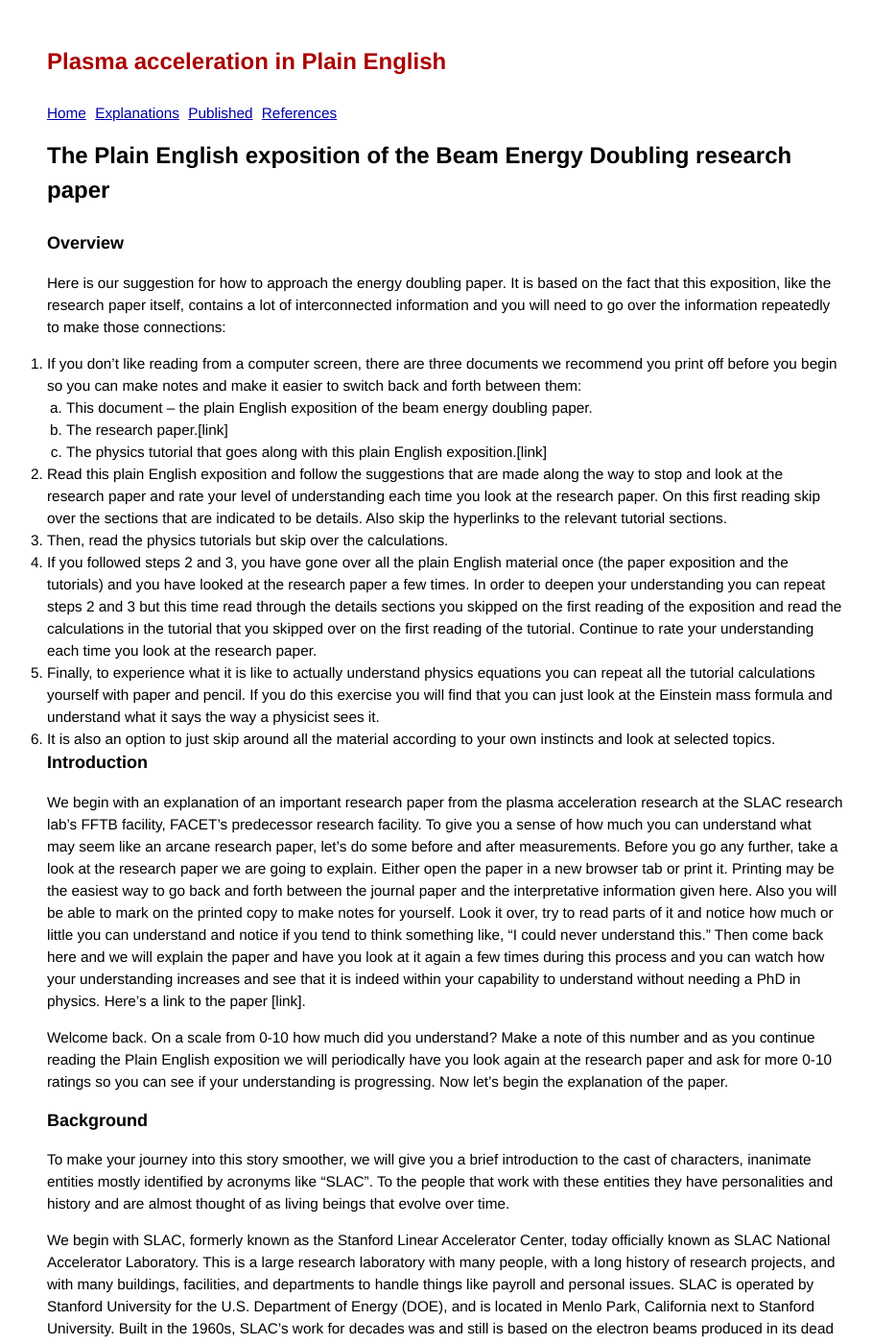
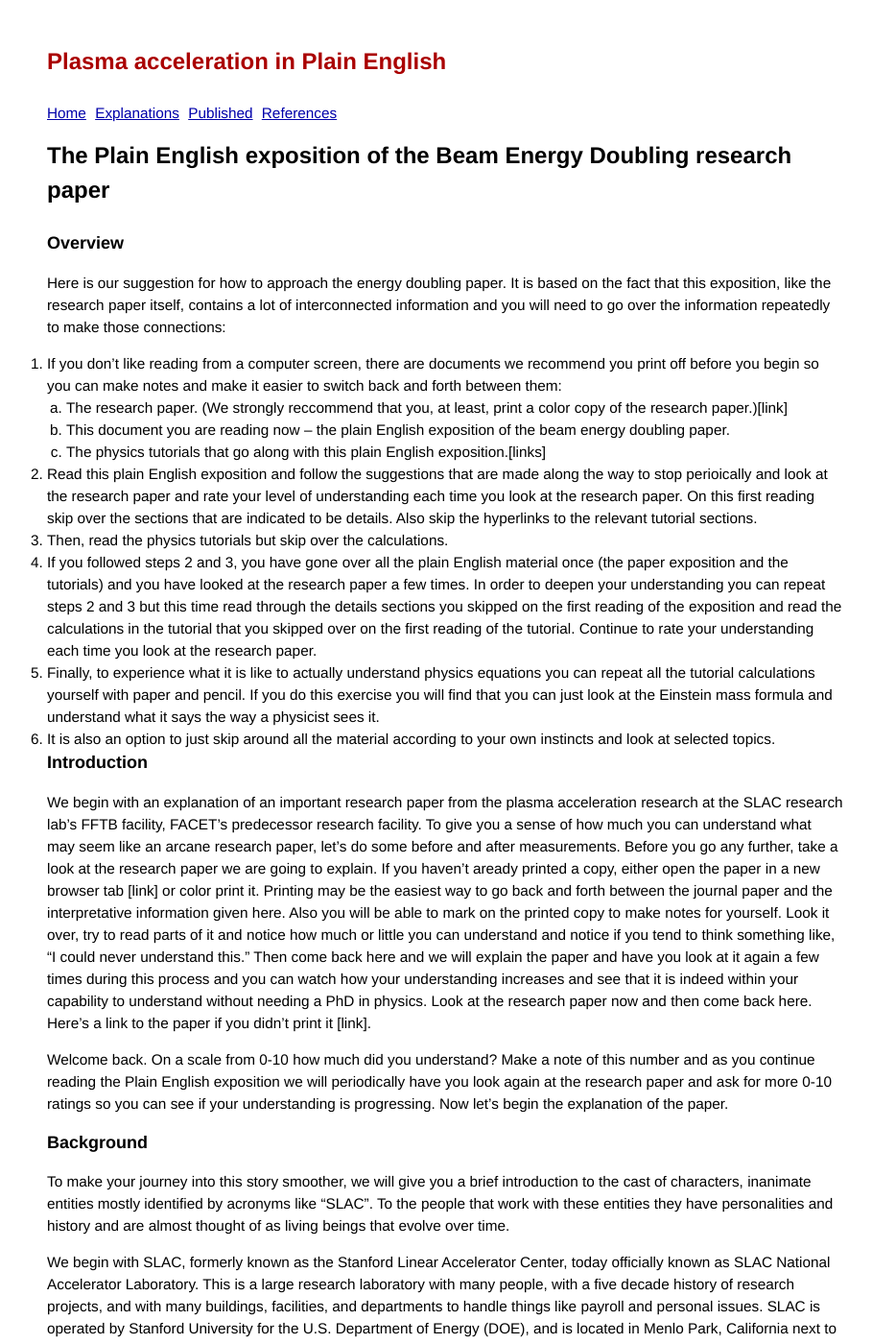
Before and after one commit to grbfacet/facet, a Jekyll site: the page built from energy-doubling-exposition.md, in a window 1280 px wide and 1400 px high. Shown: the whole window at 96% size, without its empty margins (176-1085 px from the left). Built offline with Jekyll 4.4.1, drawn with Linux system fonts in a browser that asks for light colours; some of the changed text lies outside the part shown.

Commit message:
Update energy-doubling-exposition.md

```diff
--- a/energy-doubling-exposition.md
+++ b/energy-doubling-exposition.md
@@ -7,11 +7,11 @@ title: The Plain English exposition of the Beam Energy Doubling research paper
 
 Here is our suggestion for how to approach the energy doubling paper. It is based on the fact that this exposition, like the research paper itself, contains a lot of interconnected information and you will need to go over the information repeatedly to make those connections:
 
-1. If you don’t like reading from a computer screen, there are three documents we recommend you print off before you begin so you can make notes and make it easier to switch back and forth between them:
-   1. This document – the plain English exposition of the beam energy doubling paper.
-   1. The research paper.[link]
-   1. The physics tutorial that goes along with this plain English exposition.[link]
-2. Read this plain English exposition and follow the suggestions that are made along the way to stop and look at the research paper and rate your level of understanding each time you look at the research paper. On this first reading skip over the sections that are indicated to be details. Also skip the hyperlinks to the relevant tutorial sections.
+1. If you don’t like reading from a computer screen, there are documents we recommend you print off before you begin so you can make notes and make it easier to switch back and forth between them:
+   1. The research paper. (We strongly reccommend that you, at least, print a color copy of the research paper.)[link]
+   1. This document you are reading now – the plain English exposition of the beam energy doubling paper.
+   1. The physics tutorials that go along with this plain English exposition.[links]
+2. Read this plain English exposition and follow the suggestions that are made along the way to stop perioically and look at the research paper and rate your level of understanding each time you look at the research paper. On this first reading skip over the sections that are indicated to be details. Also skip the hyperlinks to the relevant tutorial sections.
 3. Then, read the physics tutorials but skip over the calculations.
 4. If you followed steps 2 and 3, you have gone over all the plain English material once (the paper exposition and the tutorials) and you have looked at the research paper a few times. In order to deepen your understanding you can repeat steps 2 and 3 but this time read through the details sections you skipped on the first reading of the exposition and read the calculations in the tutorial that you skipped over on the first reading of the tutorial. Continue to rate your understanding each time you look at the research paper.
 5. Finally, to experience what it is like to actually understand physics equations you can repeat all the tutorial calculations yourself with paper and pencil. If you do this exercise you will find that you can just look at the Einstein mass formula and understand what it says the way a physicist sees it.
@@ -19,7 +19,7 @@ Here is our suggestion for how to approach the energy doubling paper. It is base
 
 ### Introduction
 
-We begin with an explanation of an important research paper from the plasma acceleration research at the SLAC research lab’s FFTB facility, FACET’s predecessor research facility. To give you a sense of how much you can understand what may seem like an arcane research paper, let’s do some before and after measurements. Before you go any further, take a look at the research paper we are going to explain. Either open the paper in a new browser tab or print it. Printing may be the easiest way to go back and forth between the journal paper and the interpretative information given here. Also you will be able to mark on the printed copy to make notes for yourself. Look it over, try to read parts of it and notice how much or little you can understand and notice if you tend to think something like, “I could never understand this.” Then come back here and we will explain the paper and have you look at it again a few times during this process and you can watch how your understanding increases and see that it is indeed within your capability to understand without needing a PhD in physics. Here’s a link to the paper [link].
+We begin with an explanation of an important research paper from the plasma acceleration research at the SLAC research lab’s FFTB facility, FACET’s predecessor research facility. To give you a sense of how much you can understand what may seem like an arcane research paper, let’s do some before and after measurements. Before you go any further, take a look at the research paper we are going to explain. If you haven't aready printed a copy, either open the paper in a new browser tab [link] or color print it. Printing may be the easiest way to go back and forth between the journal paper and the interpretative information given here. Also you will be able to mark on the printed copy to make notes for yourself. Look it over, try to read parts of it and notice how much or little you can understand and notice if you tend to think something like, “I could never understand this.” Then come back here and we will explain the paper and have you look at it again a few times during this process and you can watch how your understanding increases and see that it is indeed within your capability to understand without needing a PhD in physics. Look at the research paper now and then come back here. Here’s a link to the paper if you didn't print it [link].
 
 Welcome back. On a scale from 0-10 how much did you understand? Make a note of this number and as you continue reading the Plain English exposition we will periodically have you look again at the research paper and ask for more 0-10 ratings so you can see if your understanding is progressing. Now let’s begin the explanation of the paper.
 
@@ -27,7 +27,7 @@ Welcome back. On a scale from 0-10 how much did you understand? Make a note of t
 
 To make your journey into this story smoother, we will give you a brief introduction to the cast of characters, inanimate entities mostly identified by acronyms like “SLAC”. To the people that work with these entities they have personalities and history and are almost thought of as living beings that evolve over time.
 
-We begin with SLAC, formerly known as the Stanford Linear Accelerator Center, today officially known as SLAC National Accelerator Laboratory. This is a large research laboratory with many people, with a long history of research projects, and with many buildings, facilities, and departments to handle things like payroll and personal issues. SLAC is operated by Stanford University for the U.S. Department of Energy (DOE), and is located in Menlo Park, California next to Stanford University. Built in the 1960s, SLAC’s work for decades was and still is based on the electron beams produced in its dead straight 2 mile long electron linear accelerator known as the Linac. The Linac was built at a cost of something like a billion dollars measured in today’s dollars. The electron beams from the Linac have served many different research projects since it was built. The facilities the Linac provided beams for, which are mentioned here in the story of plasma acceleration research, are the SLC (Stanford Linear Collider), the FFTB (Final Focus Test Beam), FACET (Facility for Advanced Accelerator Experimental Tests) and the LCLS (Linac Coherent Light Source).
+We begin with SLAC, formerly known as the Stanford Linear Accelerator Center, today officially known as SLAC National Accelerator Laboratory. This is a large research laboratory with many people, with a five decade history of research projects, and with many buildings, facilities, and departments to handle things like payroll and personal issues. SLAC is operated by Stanford University for the U.S. Department of Energy (DOE), and is located in Menlo Park, California next to Stanford University. Built in the 1960s, SLAC’s work for decades was and still is based on the electron beams produced in its dead straight 2 mile long electron linear accelerator known as the Linac. The Linac was built at a cost of something like a billion dollars measured in today’s dollars. The electron beams from the Linac have served many different research projects since it was built. The facilities the Linac provided beams for, which are mentioned here in the story of plasma acceleration research, are the SLC (Stanford Linear Collider), the FFTB (Final Focus Test Beam), FACET (Facility for Advanced Accelerator Experimental Tests) and the LCLS (Linac Coherent Light Source).
 
 We also mention LEP, the Large Electron Positron Collider that was located at the CERN particle physics laboratory in Geneva, Switzerland. Finally there is LHC, the Large Hadron Collider that replaced the LEP collider in its underground ring tunnel and which collides beams of protons. LHC is where the first direct discovery measurement was made of the Higgs, the long sought final particle to round out the Standard Model theory of particle physics. Finally, we mention the ILC, the hoped for but as yet unfunded International Linear Collider, a next generation SLC.
 
```
